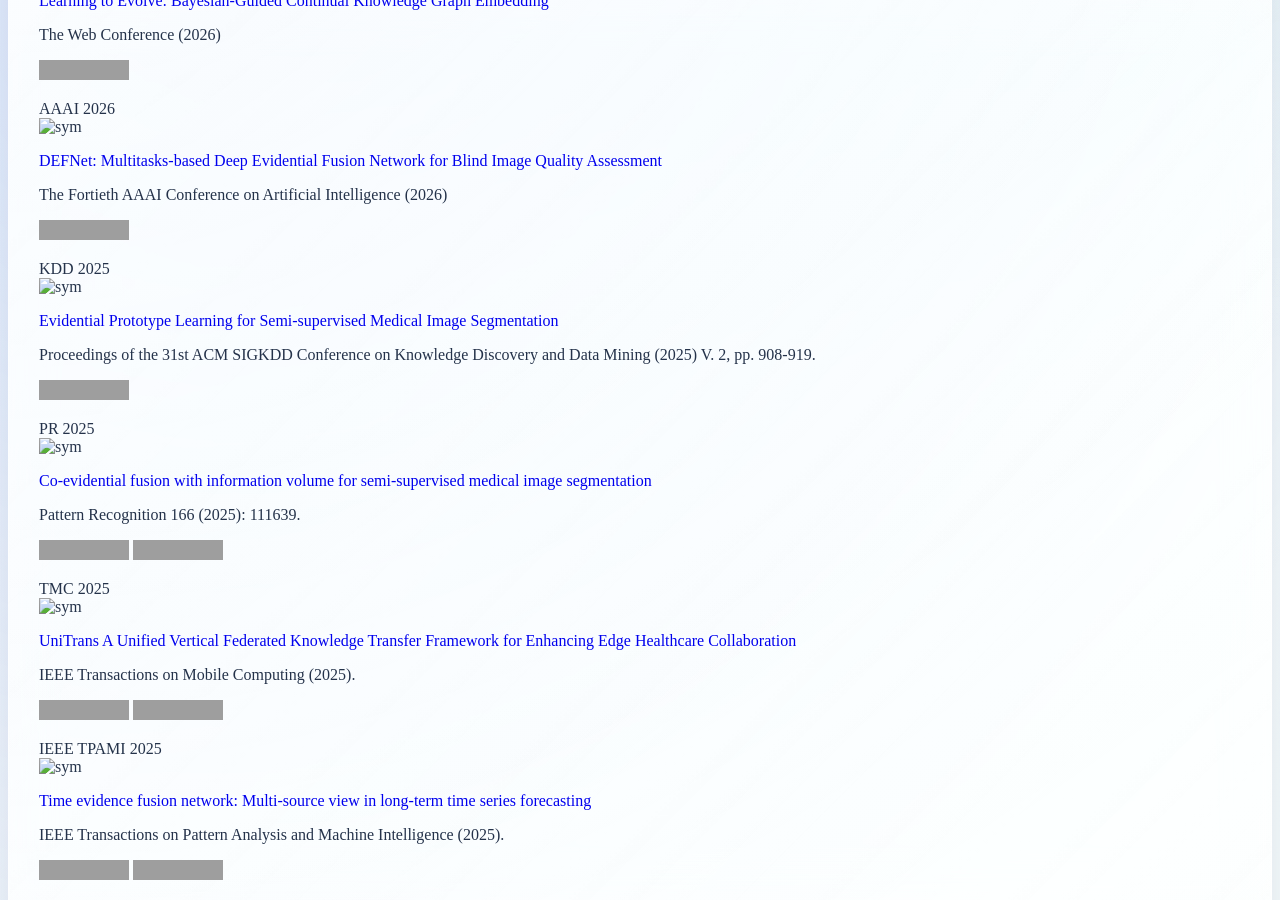
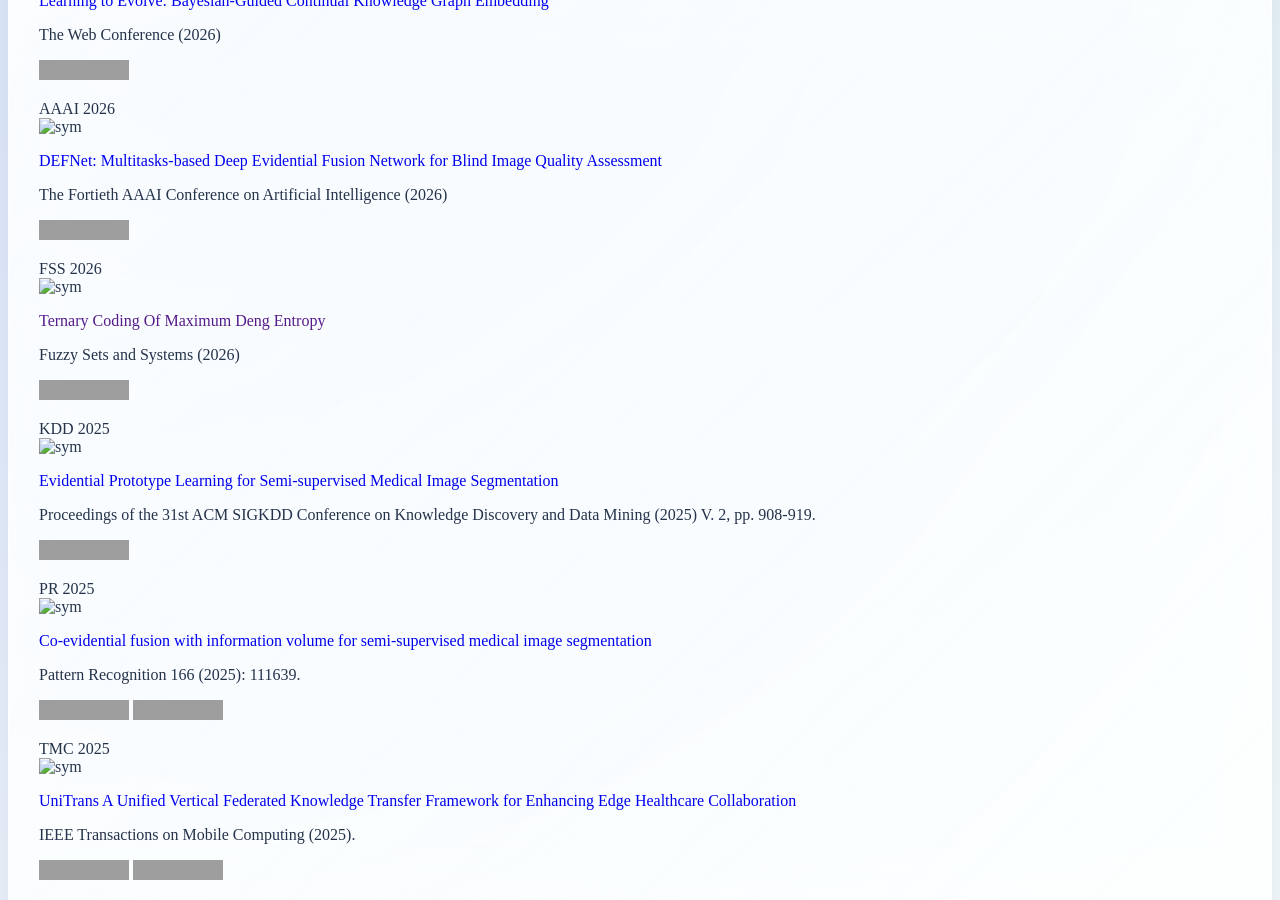
Before and after one commit to heyuanpengpku/heyuanpeng.github.io, a Jekyll site: the page built from _pages/includes/pub.md, in a window 1280 px wide and 900 px high, scrolled down 1003 px. Built offline with Jekyll 4.4.1, drawn with Linux system fonts in a browser that asks for light colours; our own code applies the rules of GitHub Pages for plain Markdown files; grey boxes are pictures that could not be loaded.

Commit message:
2026-04-25 19:41:38

```diff
--- a/_pages/includes/pub.md
+++ b/_pages/includes/pub.md
@@ -49,6 +49,18 @@ The Web Conference (2026)
 The Fortieth AAAI Conference on Artificial Intelligence (2026)
 
 ![Static Badge](https://img.shields.io/badge/CCF_A-EF413D)
+
+</div>
+</div>
+
+<div class='paper-box'><div class='paper-box-image'><div><div class="badge">FSS 2026</div><img src='images/covers/2026-fss.png' alt="sym" width="100%"></div></div>
+<div class='paper-box-text' markdown="1">
+
+[Ternary Coding Of Maximum Deng Entropy]()
+
+Fuzzy Sets and Systems (2026)
+
+![Static Badge](https://img.shields.io/badge/CCF%20C-%2300FA9A)
 
 </div>
 </div>
```
Also changed, not shown: images/covers/2026-fss.png (added).
